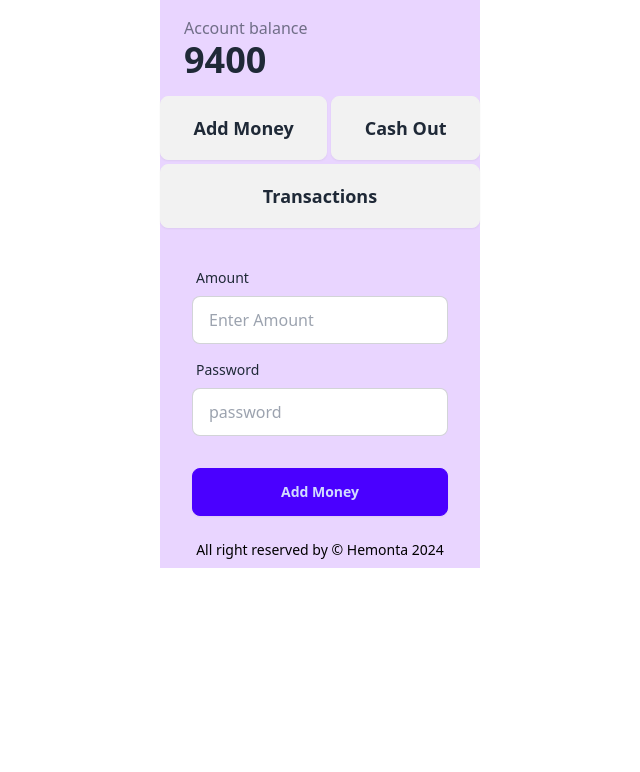
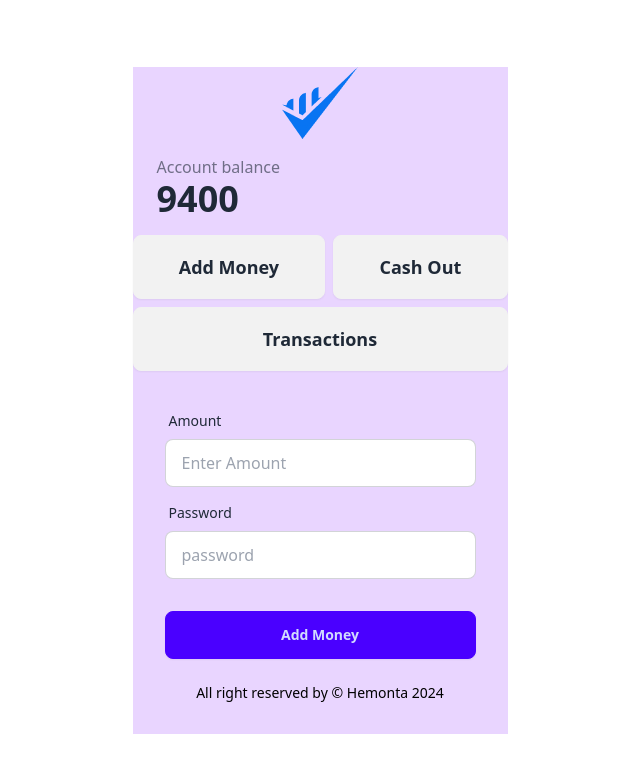
Before and after one commit to Hemonta7/Payooo-Mobile-Bank-with-DOM, a plain HTML site: page home.html in a window 1280 px wide. Shown: the whole page, without its empty margins (320-960 px from the left). Drawn offline with nearby package versions, Linux system fonts and the light colour scheme.

```diff
--- a/home.html
+++ b/home.html
@@ -4,21 +4,25 @@
 <head>
     <meta charset="UTF-8">
     <meta name="viewport" content="width=device-width, initial-scale=1.0">
-    <title>Document</title>
+    <title>Home Page</title>
     <link href="https://cdn.jsdelivr.net/npm/daisyui@4.12.14/dist/full.min.css" rel="stylesheet" type="text/css" />
     <script src="https://cdn.tailwindcss.com"></script>
 </head>
 
 <body>
-    <main class="flex justify-center items-center">
-        <div class="artboard phone-1 bg-purple-200">
+    <main class="flex justify-center items-center min-h-screen">
+        <div class="artboard phone-2 bg-purple-200">
+            <!-- logo -->
+            <div class="flex justify-center">
+                <img src="./images/Group.png" alt="">
+            </div>
             <!-- account balance -->
             <div class="stat">
                 <div class="stat-title">Account balance</div>
                 <div id="display" class="stat-value">9400</div>
             </div>
             <!-- buttons -->
-            <div class="grid gap-1">
+            <div class="grid gap-2">
                 <button id="add-money" class="btn btn-lg col-span-1">Add Money</button>
                 <button id="remove-money" class="btn btn-lg col-span-1">Cash Out</button>
                 <button id="transaction-btn" class="btn btn-lg col-span-2">Transactions</button>
--- a/js/removeMoney.js
+++ b/js/removeMoney.js
@@ -4,6 +4,7 @@ document.getElementById("remove-money-btn").addEventListener("click", function(e
     const pin = inputFieldValue("removeMoneyPin");
     if(isNaN(amount)){
         alert("please provide number");
+        return;
     }
     if(pin==1234){
         const display = textValue("display");
```
Also changed, not shown: index.html (+6 -2 lines), images/Group.png (added).
